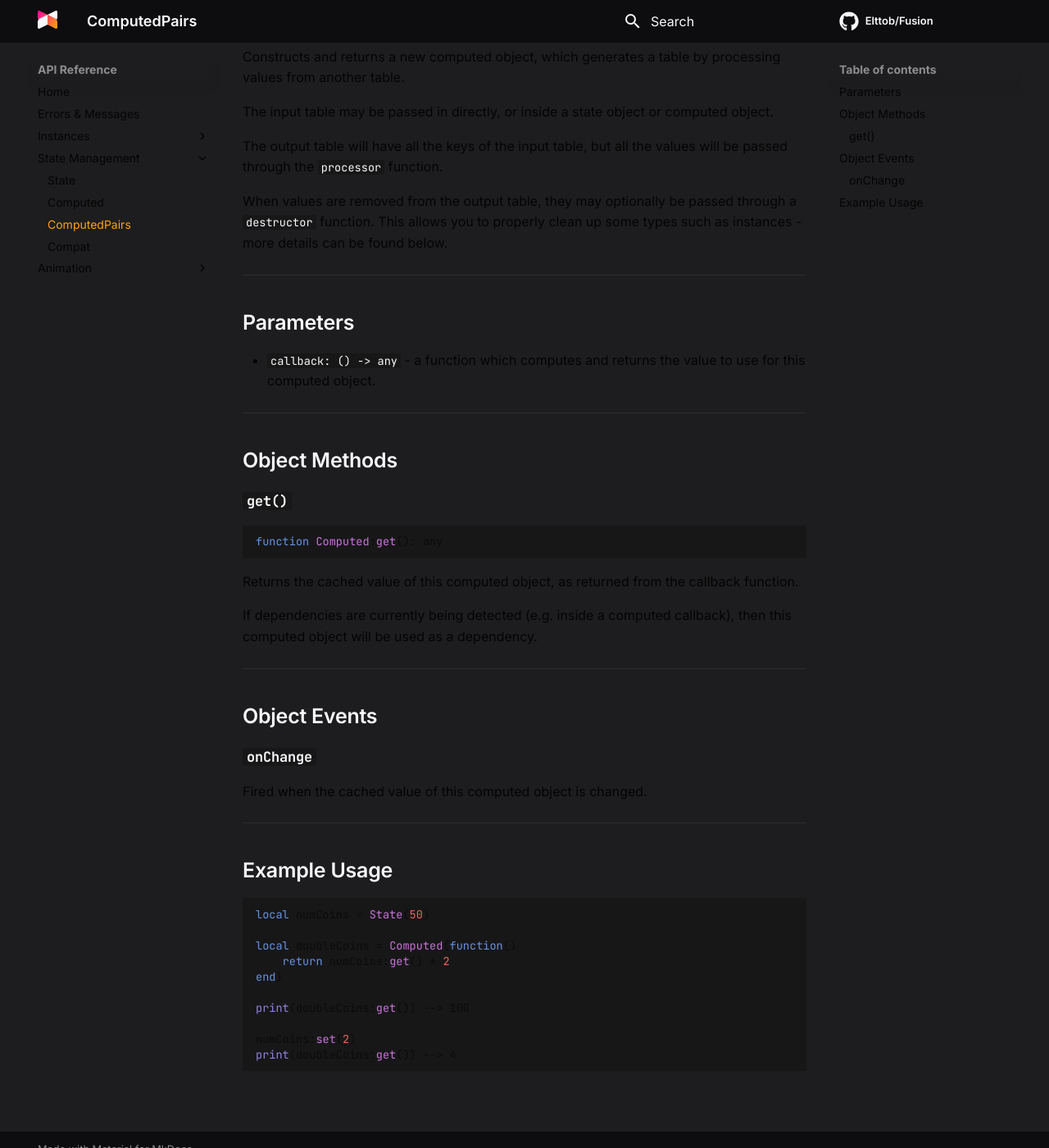
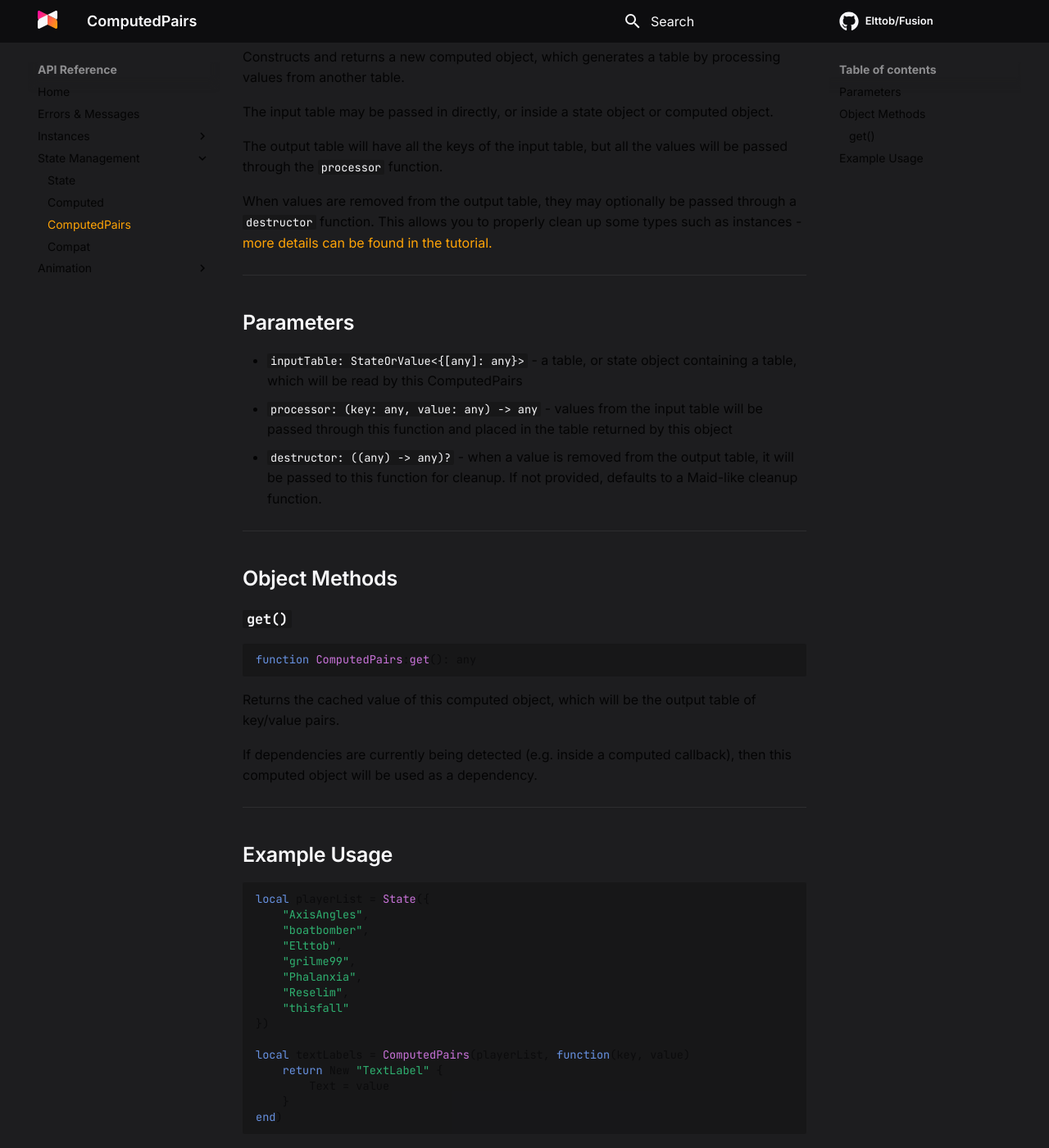
Before and after one commit to dphfox/Fusion, an MkDocs documentation site: the page built from docs/api-reference/api/computedpairs.md, in a window 1280 px wide and 1400 px high, scrolled down 307 px. Shown: the whole window at 82% size. Built offline with MkDocs 1.6.1 and Material for MkDocs 9.7.7, drawn with Linux system fonts in a browser that asks for light colours; comment, search, counter and statistics services are not loaded.

````diff
--- a/docs/api-reference/api/computedpairs.md
+++ b/docs/api-reference/api/computedpairs.md
@@ -17,14 +17,19 @@ will be passed through the `processor` function.
 
 When values are removed from the output table, they may optionally be passed
 through a `destructor` function. This allows you to properly clean up some types
-such as instances - more details can be found below.
+such as instances - [more details can be found in the tutorial.](../../../tutorials/further-basics/arrays-and-lists)
 
 -----
 
 ## Parameters
 
-- `callback: () -> any` - a function which computes and returns the value to use
-for this computed object.
+- `inputTable: StateOrValue<{[any]: any}>` - a table, or state object containing
+a table, which will be read by this ComputedPairs
+- `processor: (key: any, value: any) -> any` - values from the input table will
+be passed through this function and placed in the table returned by this object
+- `destructor: ((any) -> any)?` - when a value is removed from the output
+table, it will be passed to this function for cleanup. If not provided, defaults
+to a Maid-like cleanup function.
 
 -----
 
@@ -33,35 +38,32 @@ for this computed object.
 ### `get()`
 
 ```Lua
-function Computed:get(): any
+function ComputedPairs:get(): any
 ```
-Returns the cached value of this computed object, as returned from the callback
-function.
+Returns the cached value of this computed object, which will be the output table
+of key/value pairs.
 
 If dependencies are currently being detected (e.g. inside a computed callback),
 then this computed object will be used as a dependency.
 
 -----
 
-## Object Events
-
-### `onChange`
-
-Fired when the cached value of this computed object is changed.
-
------
-
 ## Example Usage
 
 ```Lua
-local numCoins = State(50)
+local playerList = State({
+	"AxisAngles",
+	"boatbomber",
+	"Elttob",
+	"grilme99",
+	"Phalanxia",
+	"Reselim",
+	"thisfall"
+})
 
-local doubleCoins = Computed(function()
-	return numCoins:get() * 2
+local textLabels = ComputedPairs(playerList, function(key, value)
+	return New "TextLabel" {
+		Text = value
+	}
 end)
-
-print(doubleCoins:get()) --> 100
-
-numCoins:set(2)
-print(doubleCoins:get()) --> 4
 ```
--- a/mkdocs.yml
+++ b/mkdocs.yml
@@ -41,7 +41,7 @@ nav:
       - "Project 2: To-Do List": tutorials/further-basics/project-2.md
     - Animation:
       - Tweens: tutorials/animation/tweens.md
-      - Springs: tutorials/animation/prings.md
+      - Springs: tutorials/animation/springs.md
       - "Project 3: Switches": tutorials/animation/project-3.md
   - Examples:
     - Home: examples/index.md
````
Also changed, not shown: docs/api-reference/api/computed.md (+0 -8 lines), docs/api-reference/api/spring.md (added, +2 -0 lines), docs/api-reference/api/state.md (+0 -8 lines), docs/api-reference/api/tween.md (added, +2 -0 lines).
